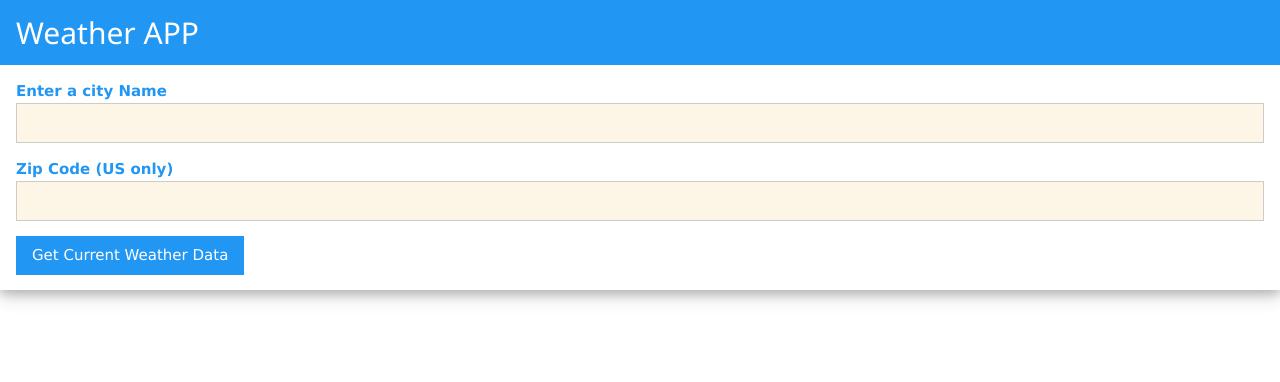
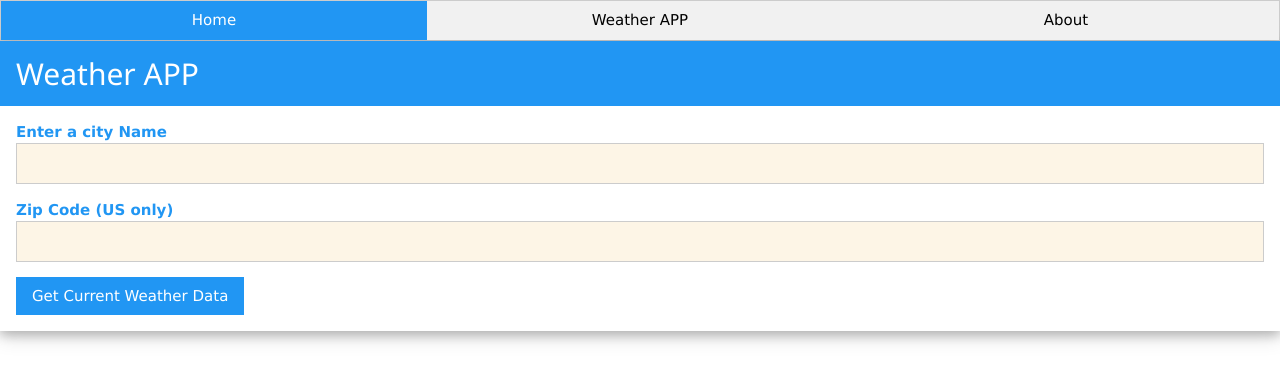
Before and after one commit to 230109snow/wang-chiachieh-p0, an Angular app in the folder project0/: page /weather in a window 1280 px wide. Before the commit this address led to /. Shown: the top 382 px of the page. Built offline with nearby package versions, Linux system fonts and the light colour scheme.

Commit message:
Add navbar

```diff
--- a/project0/src/app/app-routing.module.ts
+++ b/project0/src/app/app-routing.module.ts
@@ -1,7 +1,13 @@
-import { NgModule } from '@angular/core';
+import { Component, NgModule } from '@angular/core';
 import { RouterModule, Routes } from '@angular/router';
+import { WeatherComponent } from './weather/weather.component';
 
-const routes: Routes = [];
+const routes: Routes = [
+  {
+    path : 'weather',
+    component : WeatherComponent
+  }
+];
 
 @NgModule({
   imports: [RouterModule.forRoot(routes)],
--- a/project0/src/app/app.component.html
+++ b/project0/src/app/app.component.html
@@ -1 +1,2 @@
-<app-weather></app-weather>
+<app-navbar></app-navbar>
+<router-outlet></router-outlet>
--- a/project0/src/app/app.module.ts
+++ b/project0/src/app/app.module.ts
@@ -9,6 +9,7 @@ import { AppComponent } from './app.component';
 import { WeatherComponent } from './weather/weather.component';
 import { WeatherCardComponent } from './weather/weather-card/weather-card.component';
 import { WeatherForecastComponent } from './weather-forecast/weather-forecast.component';
+import { NavbarComponent } from './navbar/navbar.component';
 
 
 @NgModule({
@@ -16,7 +17,8 @@ import { WeatherForecastComponent } from './weather-forecast/weather-forecast.co
     AppComponent,
     WeatherComponent,
     WeatherCardComponent,
-    WeatherForecastComponent
+    WeatherForecastComponent,
+    NavbarComponent
   ],
   imports: [
     BrowserModule,
--- /dev/null
+++ b/project0/src/app/navbar/navbar.component.html
@@ -0,0 +1,6 @@
+<link rel="stylesheet" href="https://www.w3schools.com/w3css/4/w3.css">
+<div class="w3-bar w3-border w3-light-grey">
+  <a routerLink="" style="width:33.33%" class="w3-bar-item w3-button w3-mobile w3-blue">Home</a>
+  <a routerLink="/weather" style="width:33.33%" class="w3-bar-item w3-button w3-mobile">Weather APP</a>
+  <a routerLink="" style="width:33.33%" class="w3-bar-item w3-button w3-mobile">About</a>
+</div>
--- a/project0/src/app/weather-forecast/weather-forecast.component.html
+++ b/project0/src/app/weather-forecast/weather-forecast.component.html
@@ -3,7 +3,7 @@
 <div class="w3-card-4 w3-margin" style="width:50%">
     <div class="w3-row">
       <div class="w3-third w3-center" *ngFor="let data of fcData">
-        <h3>{{data.timeText}}</h3>
+        <p>{{data.timeText}}</p>
         <img src={{data.icon}}  style="width:80px">
         <p> {{data.temp}}°F</p>
       </div>
```
Also changed, not shown: project0/src/app/navbar/navbar.component.ts (added, +10 -0 lines), project0/src/app/navbar/navbar.component.css (added).
